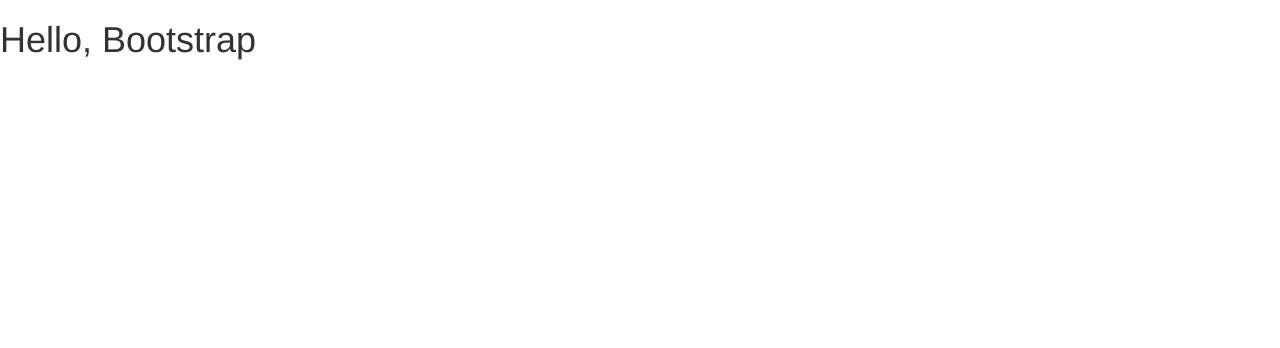
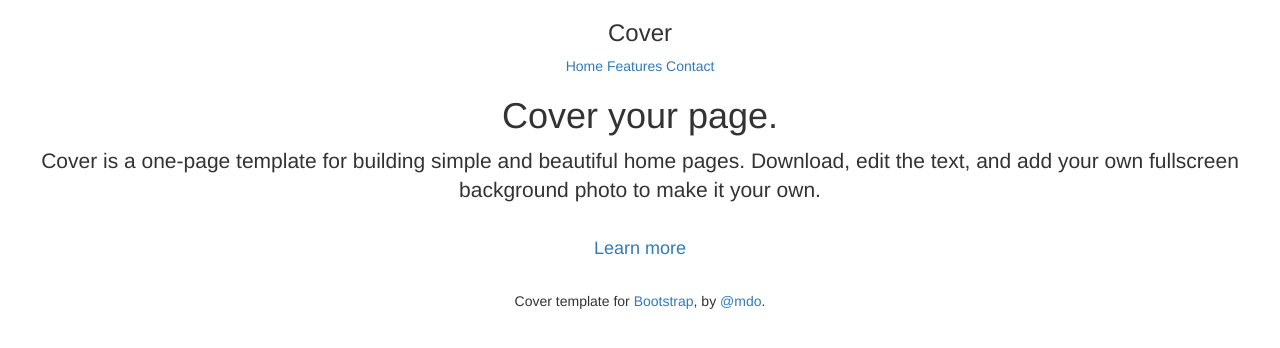
Before and after one commit to 1645arekraP/cbpNotis, a Flask app: page / in a window 1280 px wide. Shown: the top 348 px of the page. Run offline with Flask 2, Linux system fonts and the light colour scheme; some libraries are stand-ins or nearby versions.

Commit message:
Bootstrap testing

```diff
--- a/app/templates/index.html
+++ b/app/templates/index.html
@@ -1,12 +1,33 @@
 {% extends "bootstrap/base.html" %}
-{% block title %}This is an example page{% endblock %}
-
-{% block navbar %}
-<div class="navbar navbar-fixed-top">
-  <!-- ... -->
-</div>
-{% endblock %}
+{% block title %}cbpNotis{% endblock %}
 
 {% block content %}
-  <h1>Hello, Bootstrap</h1>
+<body class="text-center">
+
+  <div class="cover-container d-flex h-100 p-3 mx-auto flex-column">
+    <header class="masthead mb-auto">
+      <div class="inner">
+        <h3 class="masthead-brand">Cover</h3>
+        <nav class="nav nav-masthead justify-content-center">
+          <a class="nav-link active" href="#">Home</a>
+          <a class="nav-link" href="#">Features</a>
+          <a class="nav-link" href="#">Contact</a>
+        </nav>
+      </div>
+    </header>
+
+    <main role="main" class="inner cover">
+      <h1 class="cover-heading">Cover your page.</h1>
+      <p class="lead">Cover is a one-page template for building simple and beautiful home pages. Download, edit the text, and add your own fullscreen background photo to make it your own.</p>
+      <p class="lead">
+        <a href="#" class="btn btn-lg btn-secondary">Learn more</a>
+      </p>
+    </main>
+
+    <footer class="mastfoot mt-auto">
+      <div class="inner">
+        <p>Cover template for <a href="https://getbootstrap.com/">Bootstrap</a>, by <a href="https://twitter.com/mdo">@mdo</a>.</p>
+      </div>
+    </footer>
+  </div>
 {% endblock %}
```
